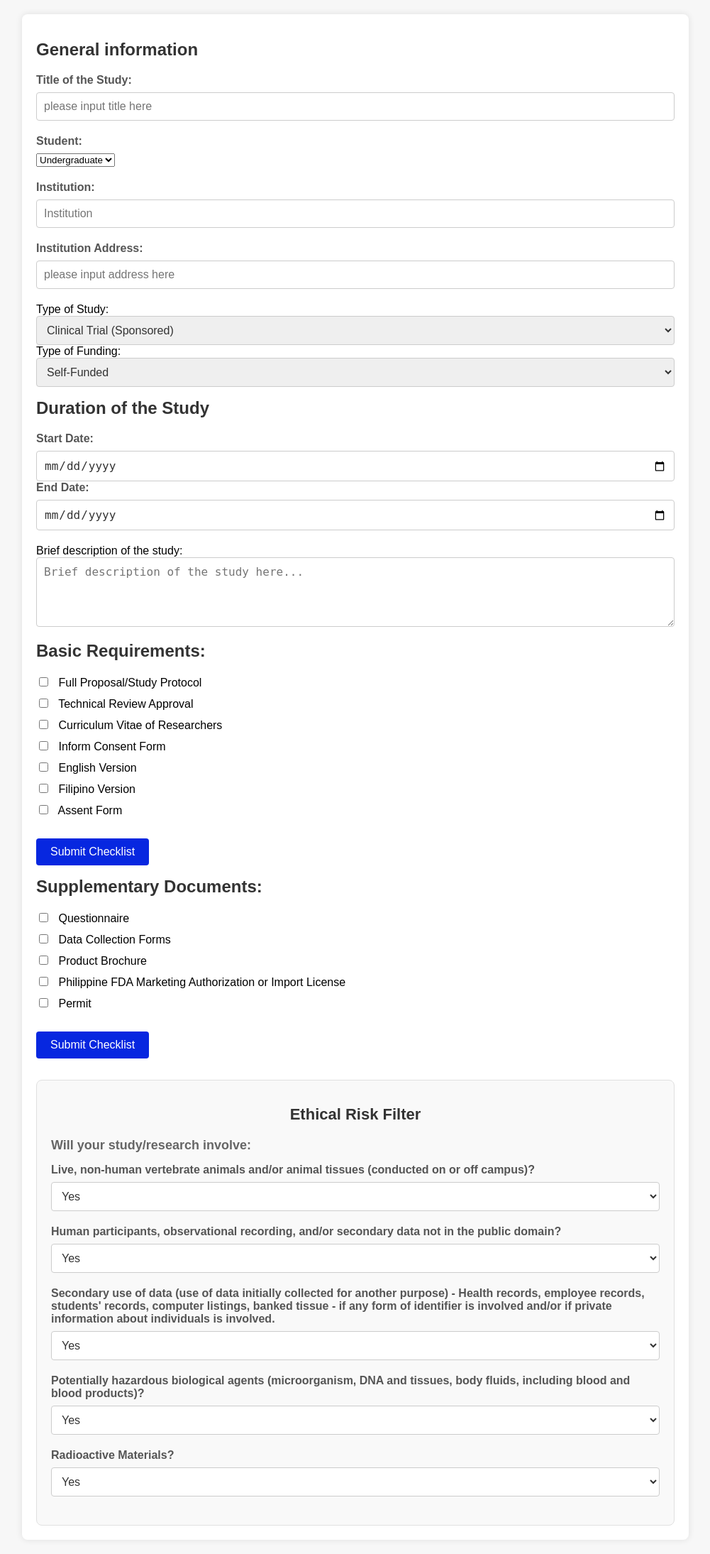
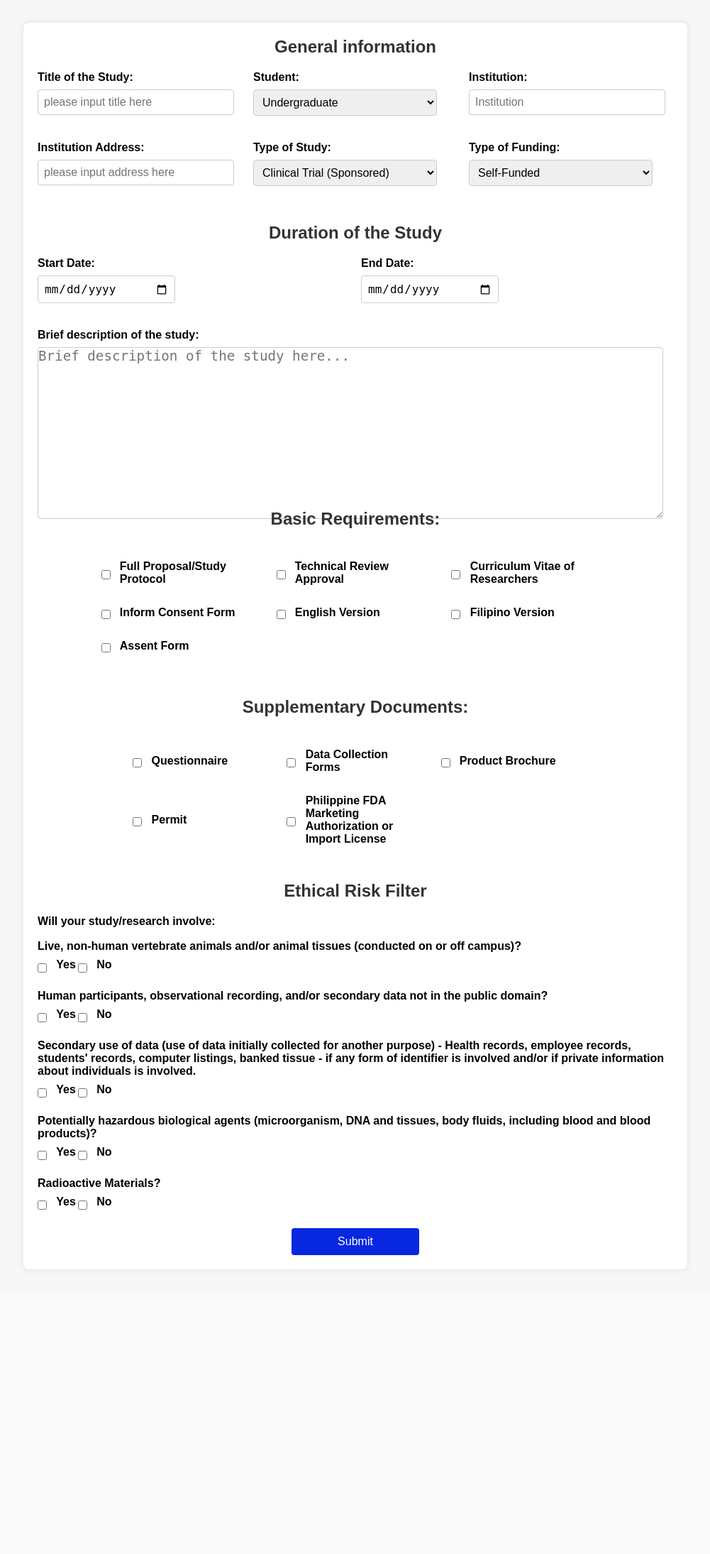
Before and after one commit to justinecua/Ethics-Management-System, a Django app: page /try in a window 1280 px wide. Shown: the whole page at 71% size, without its empty margins (139-1140 px from the left). After the commit the page ends 1789 px from the top, so only its background shows below. Run offline with Django 5.2, Linux system fonts and the light colour scheme.

Commit message:
partial application form

```diff
--- a/EthicsProject/EthicsApp/static/css/try.css
+++ b/EthicsProject/EthicsApp/static/css/try.css
@@ -1,3 +1,7 @@
+* {
+    padding: 0;
+    margin: 0;
+  }
 body {
     font-family: Arial, sans-serif;
     background-color: #f7f7f7;
@@ -9,22 +13,24 @@ body {
     min-height: 100vh;
 }
 
+
+/*-----------------------application top part-------------------------------------- */
 .application {
     background-color: #ffffff;
     padding: 20px;
     border-radius: 8px;
     box-shadow: 0 0 10px rgba(0, 0, 0, 0.1);
-    width: 100%;
-    max-width: 900px;
-    margin: 20px;
+    width: 70%;
+    margin: 2rem;
 }
 
 .gen-info h1,
-.basic-req h1,
-.supp-docu h1 {
-    font-size: 24px;
+.supp-docu h1{
+    font-size: 1.5rem;
     margin-bottom: 20px;
     color: #333;
+    justify-content: center;
+    display: flex;
 }
 
 .input-group {
@@ -33,11 +39,225 @@ body {
 
 .input-group label {
     display: block;
-    margin-bottom: 8px;
+    margin-bottom: 0.5rem;
     font-weight: bold;
-    color: #555;
+    color: #050505;
 }
 
+.application-top {
+    display: grid;
+    grid-template-columns: 1fr 1fr 1fr;
+    gap: 1rem;
+}
+
+.input-group {
+    display: flex;
+    flex-direction: column;
+}
+
+label {
+    margin-bottom: 5px;
+    font-weight: bold;
+}
+
+input[type="text"],
+select {
+    padding: 8px;
+    border: 1px solid #ccc;
+    border-radius: 4px;
+    font-size: 16px;
+    width: 90%;
+}
+
+
+/*-------------Mid Part-------------------*/
+
+.application-mid {
+    display: grid;
+    grid-template-columns: 1fr 1fr;
+    gap: 1rem;
+}
+
+.mid-group {
+    margin-bottom: 20px;
+}
+
+.mid-group label {
+    display: block;
+    margin-bottom: 0.5rem;
+    font-weight: bold;
+    color: #050505;
+}
+.application-mid input[type="date"]{
+    padding: 8px;
+    border: 1px solid #ccc;
+    border-radius: 4px;
+    font-size: 16px;
+    width: 40%;
+}
+
+.description{
+    margin-bottom: 1rem;
+    font-weight: bold;
+    color: #050505;
+    justify-content:center;
+}
+
+.stud-description textarea {
+    border: 1px solid #ccc; /* Light gray border */
+    border-radius: 4px; /* Rounded corners */
+    font-size: 1.2rem; /* Font size of the textarea text */
+    display: flex;
+    width: 200%;
+    margin-top: 0.5rem;
+    min-height: 200%;
+}
+
+.mid{
+    margin-top: 2rem;
+}
+
+/*-------------Basic requirements-------------------*/
+.basic-req{
+    max-width: 80%;
+    display: flex;
+    justify-content: center;
+    align-items: center;
+    margin: 0 auto;
+}
+.basic-req {
+    display: flex;
+    flex-direction: column;
+    gap: 1.5rem;
+    margin-top: 15%;
+}
+
+.basic-req h1 {
+    font-size: 24px;
+    margin-bottom: 20px;
+}
+
+.checkbox-container {
+    display: grid;
+    grid-template-columns: 1fr 1fr 1fr;
+    gap: 1.5rem;
+}
+
+.checkbox-group {
+    display: flex;
+    align-items: center;
+}
+
+.checkbox-group input[type="checkbox"] {
+    margin-right: 10px;
+}
+
+.checkbox-group label {
+    font-size: 16px;
+}
+
+/*-------------Supplementary Documents-------------------*/
+.supp-docu{
+    max-width: 70%;
+    display: flex;
+    justify-content: center;
+    align-items: center;
+    margin: 0 auto;
+}
+
+.supp-docu h1{
+    font-size: 1.5rem;
+    margin-top: 2%;
+}
+.supp-docu {
+    display: flex;
+    flex-direction: column;
+    gap: 1.5rem;
+    margin-top: 5%;
+}
+
+.checkbox-container {
+    display: grid;
+    grid-template-columns: 1fr 1fr 1fr;
+    gap: 1.5rem;
+}
+.checkbox-group {
+    display: flex;
+    align-items: center;
+}
+
+.checkbox-group input[type="checkbox"] {
+    margin-right: 10px;
+}
+
+.checkbox-group label {
+    font-size: 1rem;
+}
+
+/*-------------ERF-------------------*/
+.ERF h1{
+    margin-top: 5%;
+    font-size: 1.5rem;
+}
+
+.erf-form h3 {
+    font-size: 1rem;
+    margin-bottom: 2%;
+}
+
+.erf-type {
+    margin-bottom: 2%;
+}
+
+.erf-type label {
+    font-weight: bold;
+    font-size: 1rem;
+    display: block;
+    margin-bottom: 0.5rem;
+}
+
+.checkbox-group {
+    display: flex;
+    gap: 0.2rem;
+}
+
+.checkbox-group label {
+    font-size: 1rem;
+}
+
+
+.submit-container {
+    display: flex;
+    justify-content: center;
+    align-items: center;
+    margin-top: 20px; /* Adjust as needed for spacing */
+}
+
+.submit-btn {
+    background-color: #0727e0;
+    color: white;
+    padding: 10px 20px;
+    border: none;
+    border-radius: 4px;
+    cursor: pointer;
+    font-size: 1rem;
+    width: 20%;
+
+}
+
+.submit-btn:hover {
+    background-color: #03010b;
+}
+
+
+
+
+
+
+
+
+
+/*
 .input-group input[type="text"],
 .input-group input[type="date"],
 .study-type select,
@@ -59,27 +279,13 @@ body {
     margin-right: 10px;
 }
 
-.submit-btn {
-    background-color: #0727e0;
-    color: white;
-    padding: 10px 20px;
-    border: none;
-    border-radius: 4px;
-    cursor: pointer;
-    font-size: 16px;
-    margin-top: 20px;
-}
-
-.submit-btn:hover {
-    background-color: #03010b;
-}
 
 form {
     margin-bottom: 20px;
 }
 
 
-/* Ethical Risk Filter (ERF) Styling */
+/* Ethical Risk Filter (ERF) Styling
 .ERF {
     margin-top: 30px;
     padding: 20px;
@@ -121,3 +327,5 @@ form {
     color: #333;
     background-color: #fff;
 }
+
+*/
--- a/EthicsProject/EthicsApp/templates/try.html
+++ b/EthicsProject/EthicsApp/templates/try.html
@@ -14,8 +14,12 @@
 
     {% block content %}
 <div class="application">
+    <form action="/submit-application" method="post">
+
         <div class="gen-info">
+
             <h1>General information</h1>
+            <div class="application-top">
                 <div class="input-group">
                     <label for="Title">Title of the Study:</label>
                     <input type="text" id="title" name="title" placeholder="please input title here" required>
@@ -39,7 +43,7 @@
                     <input type="text" id="address" name="address" placeholder="please input address here" required>
                 </div>
 
-            <div class="study-type">
+                <div class="input-group">
                     <label for="study-choices">Type of Study:</label>
                     <select id="study-choices" name="study-choices">
                         <option value="option1">Clinical Trial (Sponsored)</option>
@@ -51,7 +55,9 @@
                         <option value="option7">Business Management</option>
                         <option value="option8">Hospitality Management</option>
                     </select>
+                </div>
 
+                <div class="input-group">
                     <label for="funding-choices">Type of Funding:</label>
                     <select id="funding-choices" name="funding-choices">
                         <option value="option1">Self-Funded</option>
@@ -60,26 +66,35 @@
                         <option value="option4">Institution-Funded</option>
                     </select>
                 </div>
+            </div>
 
-            <div class="input-group">
-                <h1>Duration of the Study</h1>
+
+                    <h1 class="mid">Duration of the Study</h1>
+            <div class="application-mid">
+
+
+                <div class="mid-group">
                     <label for="start-date">Start Date:</label>
                     <input type="date" id="start-date" name="start-date">
+                </div>
 
+                <div class="mid-group">
                     <label for="end-date">End Date:</label>
                     <input type="date" id="end-date" name="end-date">
                 </div>
 
+
                 <div class="stud-description">
-                <label for="message">Brief description of the study:</label>
+                    <label class="description" for="message">Brief description of the study:</label>
                     <textarea id="message" name="message" rows="4" cols="50" placeholder="Brief description of the study here..."></textarea>
                 </div>
             </div>
 
+
     <div class="checklist">
-        <form action="/submit-br" method="post">
         <div class="basic-req">
             <h1>Basic Requirements:</h1>
+            <div class="checkbox-container">
                 <div class="checkbox-group">
                     <input type="checkbox" id="task1" name="task1" value="completed">
                     <label for="task1">Full Proposal/Study Protocol</label>
@@ -108,11 +123,13 @@
                     <input type="checkbox" id="task7" name="task7" value="completed">
                     <label for="task7">Assent Form</label>
                 </div>
-                    <button type="submit" class="submit-btn">Submit Checklist</button>
             </div>
+        </div>
+
 
             <div class="supp-docu">
                 <h1>Supplementary Documents:</h1>
+                <div class="checkbox-container">
                     <div class="checkbox-group">
                         <input type="checkbox" id="supp1" name="supp1" value="completed">
                         <label for="supp1">Questionnaire</label>
@@ -126,68 +143,82 @@
                         <label for="supp3">Product Brochure</label>
                     </div>
                     <div class="checkbox-group">
+                        <input type="checkbox" id="supp5" name="supp5" value="completed">
+                        <label for="supp5">Permit</label>
+                    </div>
+                    <div class="checkbox-group">
                         <input type="checkbox" id="supp4" name="supp4" value="completed">
                         <label for="supp4">Philippine FDA Marketing Authorization or Import License</label>
                     </div>
-                    <div class="checkbox-group">
-                        <input type="checkbox" id="supp5" name="supp5" value="completed">
-                        <label for="supp5">Permit</label>
+
                 </div>
-                    <button type="submit" class="submit-btn">Submit Checklist</button>
             </div>
-        </form>
+
 
 
             <div class="ERF">
                 <h1>Ethical Risk Filter</h1>
-
                 <div class="erf-form">
                     <h3>Will your study/research involve:</h3>
 
                     <div class="erf-type">
                         <label for="erf-choices-1">Live, non-human vertebrate animals and/or animal tissues (conducted on or off campus)?</label>
-                    <select id="erf-choices-1" name="erf-choices">
-                        <option value="option1">Yes</option>
-                        <option value="option2">No</option>
-                    </select>
+                        <div class="checkbox-group">
+                            <input type="checkbox" id="erf-choices-1-yes" name="erf-choices-1" value="yes">
+                            <label for="erf-choices-1-yes">Yes</label>
+                            <input type="checkbox" id="erf-choices-1-no" name="erf-choices-1" value="no">
+                            <label for="erf-choices-1-no">No</label>
+                        </div>
                     </div>
 
                     <div class="erf-type">
                         <label for="erf-choices-2">Human participants, observational recording, and/or secondary data not in the public domain?</label>
-                    <select id="erf-choices-2" name="erf-choices">
-                        <option value="option1">Yes</option>
-                        <option value="option2">No</option>
-                    </select>
+                        <div class="checkbox-group">
+                            <input type="checkbox" id="erf-choices-2-yes" name="erf-choices-2" value="yes">
+                            <label for="erf-choices-2-yes">Yes</label>
+                            <input type="checkbox" id="erf-choices-2-no" name="erf-choices-2" value="no">
+                            <label for="erf-choices-2-no">No</label>
+                        </div>
                     </div>
 
                     <div class="erf-type">
                         <label for="erf-choices-3">Secondary use of data (use of data initially collected for another purpose) - Health records, employee records, students' records, computer listings, banked tissue - if any form of identifier is involved and/or if private information about individuals is involved.</label>
-                    <select id="erf-choices-3" name="erf-choices">
-                        <option value="option1">Yes</option>
-                        <option value="option2">No</option>
-                    </select>
+                        <div class="checkbox-group">
+                            <input type="checkbox" id="erf-choices-3-yes" name="erf-choices-3" value="yes">
+                            <label for="erf-choices-3-yes">Yes</label>
+                            <input type="checkbox" id="erf-choices-3-no" name="erf-choices-3" value="no">
+                            <label for="erf-choices-3-no">No</label>
+                        </div>
                     </div>
 
                     <div class="erf-type">
                         <label for="erf-choices-4">Potentially hazardous biological agents (microorganism, DNA and tissues, body fluids, including blood and blood products)?</label>
-                    <select id="erf-choices-4" name="erf-choices">
-                        <option value="option1">Yes</option>
-                        <option value="option2">No</option>
-                    </select>
+                        <div class="checkbox-group">
+                            <input type="checkbox" id="erf-choices-4-yes" name="erf-choices-4" value="yes">
+                            <label for="erf-choices-4-yes">Yes</label>
+                            <input type="checkbox" id="erf-choices-4-no" name="erf-choices-4" value="no">
+                            <label for="erf-choices-4-no">No</label>
+                        </div>
                     </div>
 
                     <div class="erf-type">
                         <label for="erf-choices-5">Radioactive Materials?</label>
-                    <select id="erf-choices-5" name="erf-choices">
-                        <option value="option1">Yes</option>
-                        <option value="option2">No</option>
-                    </select>
+                        <div class="checkbox-group">
+                            <input type="checkbox" id="erf-choices-5-yes" name="erf-choices-5" value="yes">
+                            <label for="erf-choices-5-yes">Yes</label>
+                            <input type="checkbox" id="erf-choices-5-no" name="erf-choices-5" value="no">
+                            <label for="erf-choices-5-no">No</label>
+                        </div>
                     </div>
                 </div>
             </div>
 
+
     </div>
-
+            <div class="submit-container">
+                <button type="submit" class="submit-btn">Submit</button>
+            </div>
+    </form>
 </div>
     {% endblock %}
 
```
Lines whose indentation alone changed are shown as unchanged.
